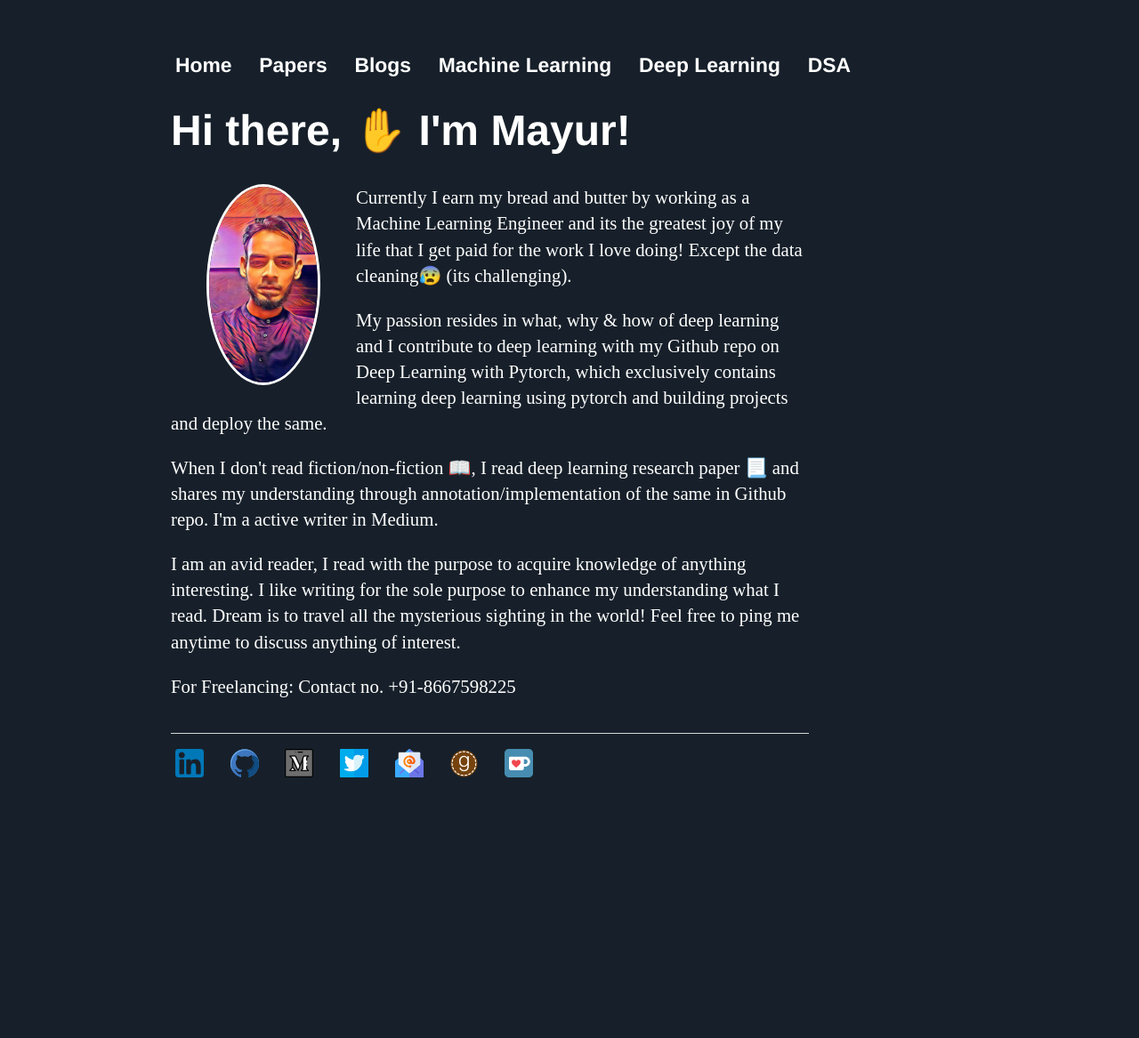
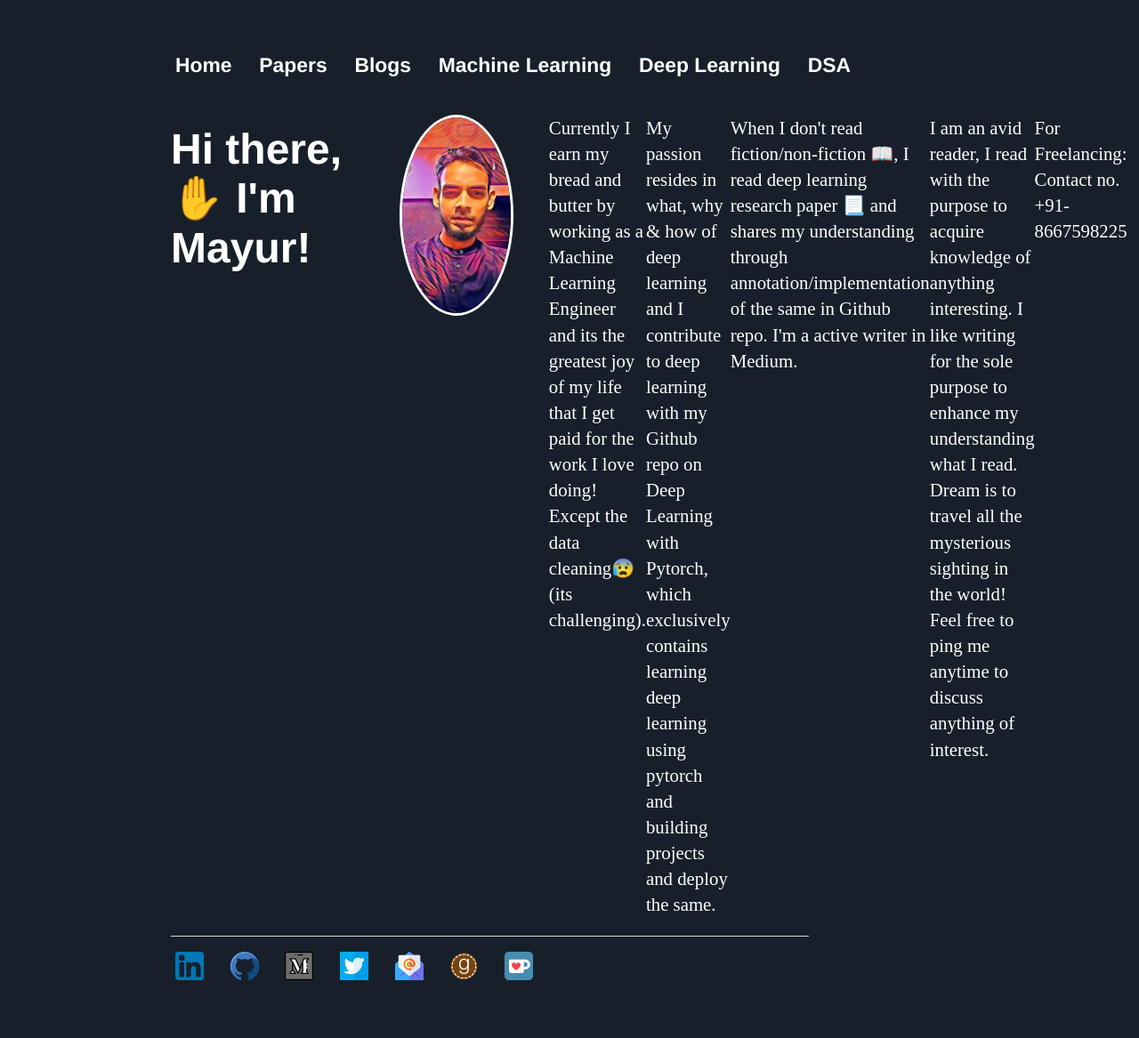
Before and after one commit to Mayurji/mayurji.github.io, a Jekyll site: the page built from index.html, in a window 1280 px wide. Shown: the whole page at 89% size. Built offline with Jekyll 4.4.1, drawn with Linux system fonts in a browser that asks for light colours; before the commit the page ends 939 px from its top, so only the background shows below that.

Commit message:
Update main.css

```diff
--- a/css/main.css
+++ b/css/main.css
@@ -174,3 +174,13 @@
 ul#horizontal-list li {
 	display: inline;
 }
+
+div {
+  width: 500px;
+  display: flex;
+}
+
+div img {
+  width: 100px;
+  height: auto;
+}
```
